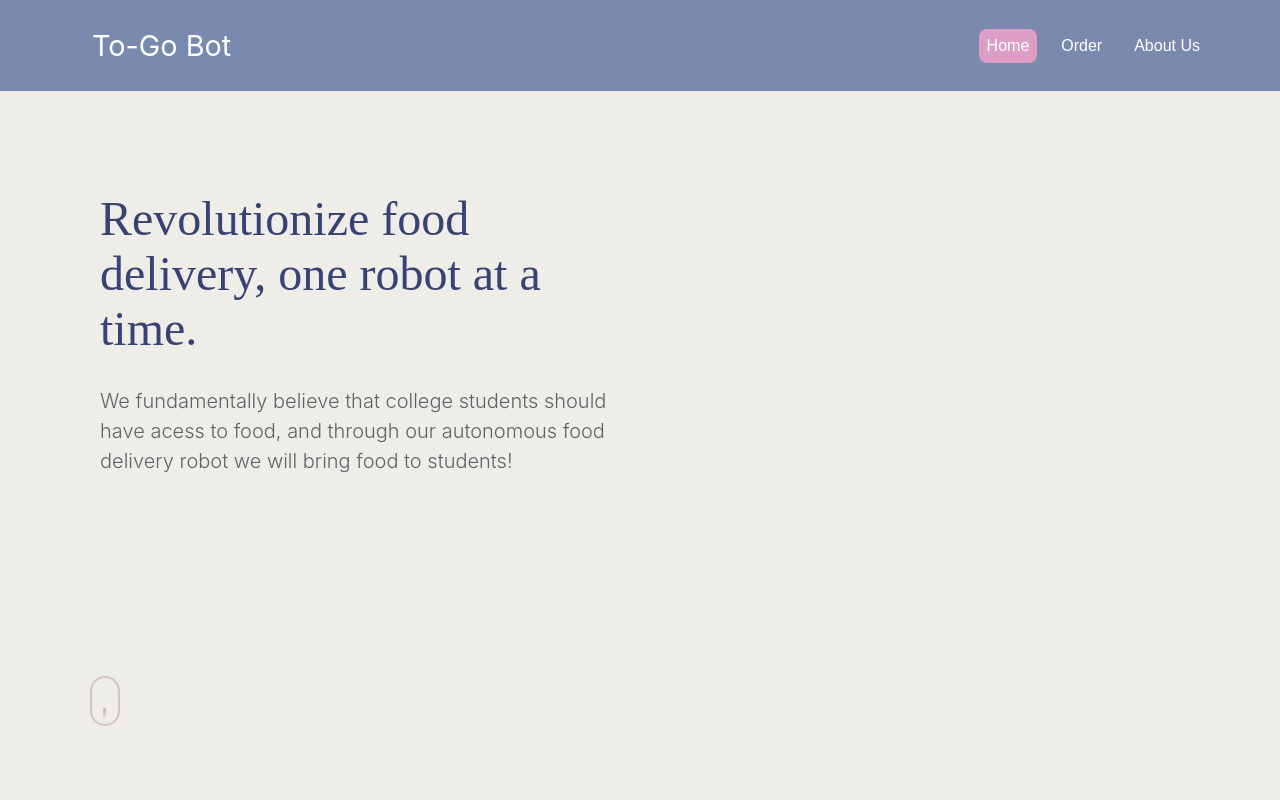
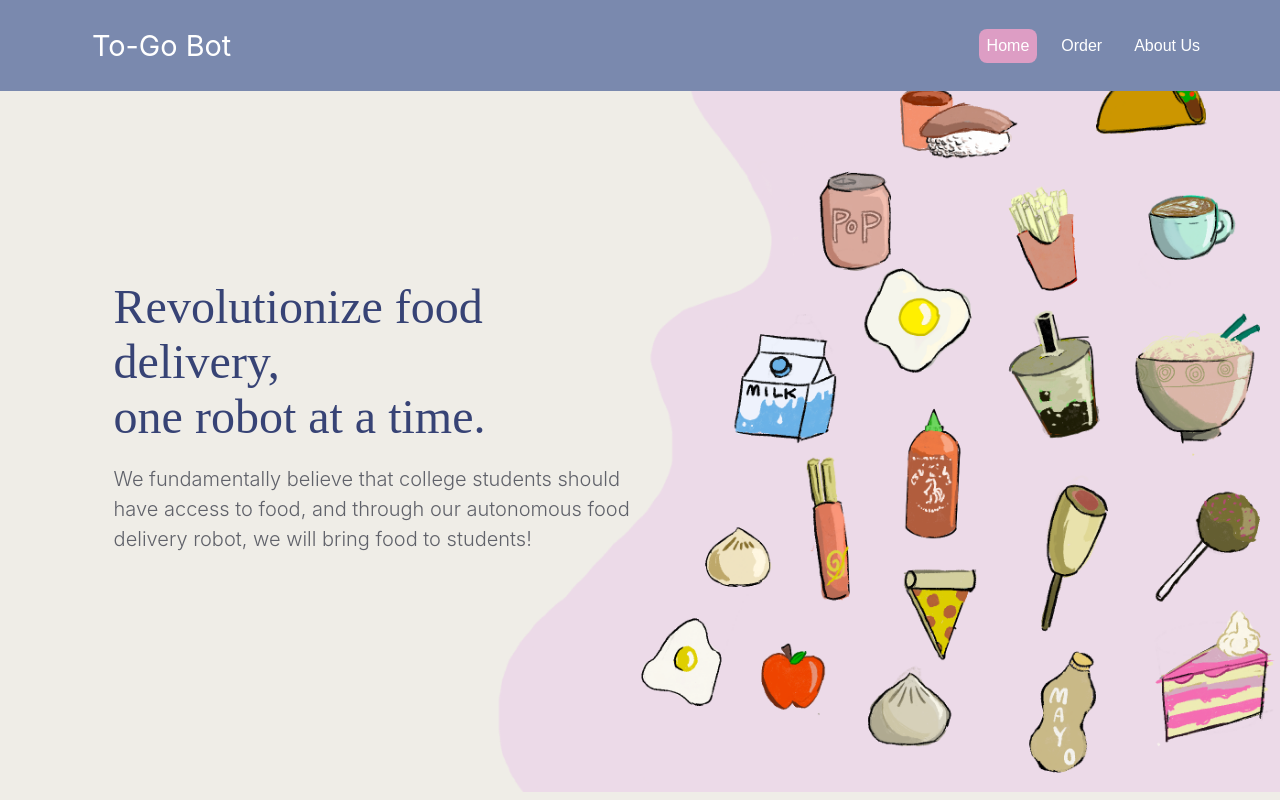
Before and after one commit to spring24pnmclass/frontend, a React (Vite) app: page / in a window 1280 px wide. Shown: the top 800 px of the page. Built offline with nearby package versions, Linux system fonts and the light colour scheme.

Commit message:
banner image added

```diff
--- a/src/components/banner.css
+++ b/src/components/banner.css
@@ -4,68 +4,51 @@
   padding: 100px; /* Increase padding for larger banner */
   display: flex;
   align-items: center;
-    position: relative; /* Add position relative to contain absolute positioned elements */
+  position: relative; /* Already set to contain absolutely positioned elements */
+  margin-top: -150px;
+  margin-bottom: -100px;
 }
 
 .banner-content {
+  width: 100%;
+  position: relative; /* Centered context for the image and text overlay */
+}
+
+.banner-image {
+  width: 100%; /* Takes the full width of its container */
+  position: relative; /* Needed for absolute positioning of text */
   display: flex;
-    align-items: center;
-    justify-content: center;
-    text-align: left;
-    padding-right: 50%;
+  right: -100px;
+  justify-content: center; /* Centers the content */
+}
+
+.banner-image img {
+  width: 100%; /* Image takes full width of its container */
+  height: auto; /* Maintain aspect ratio */
 }
 
 .banner-text {
-    flex-grow: 1;
+  position: absolute; /* Positions the text over the image */
+  top: 50%; /* Center vertically */
+  left: 17%; /* Center horizontally */
+  transform: translate(-50%, -50%); /* Align the center of the text block to the center of the image */
+  color: #fff; /* Ensures text is visible, adjust color based on your design */
+  text-align: left;
+  max-width: 50%; /* Limits the width of the text block */
 }
 
-
 .banner-text h2 {
-    font-size: 48px; /* Increase font size for heading */
-    margin-bottom: 30px; /* Adjust margin */
+  font-size: 48px;
+  margin-bottom: 20px;
   font-family: "Times New Roman", Times, serif;
   font-weight: 540;
-    color:#374375
+  color: #374375; /* Might need adjustment for visibility */
 }
 
 .banner-text p {
-  font-size: 20px; /* Decrease font size for paragraph */
-  line-height: 1.5; /* Increase line spacing */
-  font-family: Apercu, -apple-system, 'BlinkMacSystemFont', Segoe UI, Roboto, Helvetica Neue, Arial, Noto Sans, sans-serif, Apple Color Emoji, Segoe UI Emoji, Segoe UI Symbol, Noto Color Emoji;
+  font-size: 20px;
+  line-height: 1.5;
+  font-family: Apercu, -apple-system, BlinkMacSystemFont, Segoe UI, Roboto, Helvetica Neue, Arial, Noto Sans, sans-serif;
   font-weight: 350;
-  color: #60626a;
+  color: #60626a; /* Might need adjustment for visibility */
 }
-
-
-  .box_3JAMv {
-    padding: 10px 11px;
-    height: 50px;
-    width: 30px;
-    margin-top: 200px; /* Move the scrollbar down */
-    margin-left: -10px; /* Move the scrollbar to the left */
-    border: 2px solid #aa78985e;
-    border-radius: 25px;
-    overflow-y: auto;
-  }
-
-/* Scrollbar */
-.box_3JAMv .scroller_dt8Fd {
-    width: 3px;
-    height: 90%; /* Adjusted height */
-    border-radius: 25%;
-    background: linear-gradient(to bottom, #7c235d5e 0%, transparent 50%); /* Fading effect */
-    animation: scrollAnimation 1.5s infinite cubic-bezier(.15,.41,.69,.94);
-}
-
-@keyframes scrollAnimation {
-    0% {
-        transform: translateY(0); /* Start from the top */
-    }
-    80% {
-        opacity: 5; /* Fade out towards the middle */
-    }
-    100% {
-        opacity: 0;
-        transform: translateY(90%); /* Restart from the top */
-    }
-}
--- a/src/components/pages/BannerComponent.jsx
+++ b/src/components/pages/BannerComponent.jsx
@@ -1,15 +1,17 @@
 import React from "react";
 import "../banner.css";
+import banner_art from "../../assets/banner_art.png";
 
 const BannerComponent = () => {
   return (
     <div className="banner">
       <div className="banner-content">
-        <div className="banner-text">
-        <h2>Revolutionize food delivery, one robot at a time.</h2>
-          <p>We fundamentally believe that college students should have acess to food, and through our autonomous food delivery robot we will bring food to students! </p>
-          <div class="box_3JAMv loadMore_bVOpc">
-            <div class="scroller_dt8Fd"></div>
+        {/* Image and Text Overlay */}
+        <div className="banner-image">
+          <img src={banner_art} alt="Banner" />
+          <div className="banner-text">
+            <h2>Revolutionize food delivery, <br></br> one robot at a time. </h2>
+            <p>We fundamentally believe that college students should have access to food, and through our autonomous food delivery robot, we will bring food to students!</p>
           </div>
         </div>
       </div>
```
Also changed, not shown: src/assets/banner_art.png (added). Lines whose indentation alone changed are shown as unchanged.
